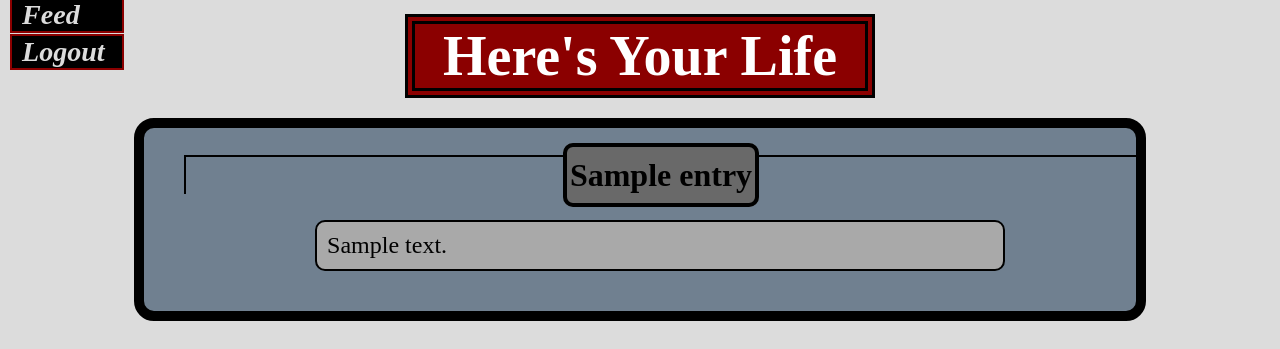
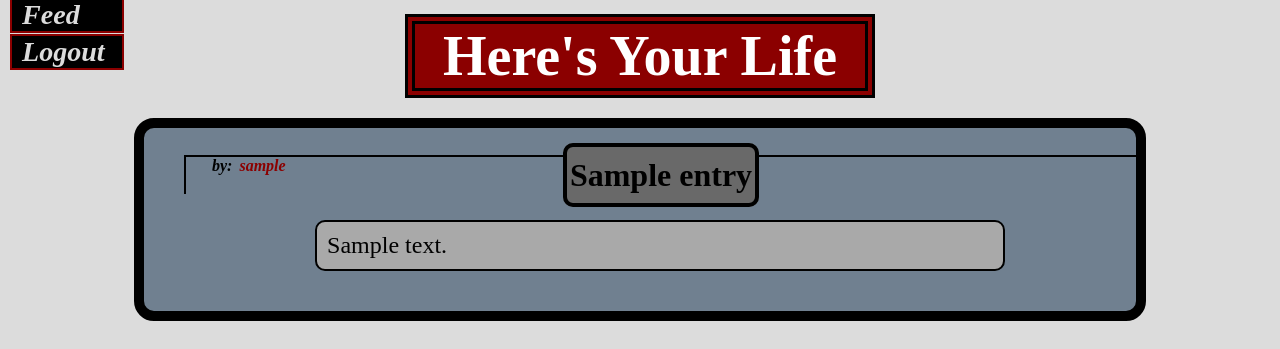
Before and after one commit to toddythebody/blogz, a Flask app: page / in a window 1280 px wide. Shown: the part 102-451 px from the top of the page. Run offline with Flask 2, Linux system fonts and the light colour scheme; the visitor is signed in with stand-in values (Sample User, id 1); tables that the repository leaves empty hold one stand-in row (values such as "Sample post").

Commit message:
placed, but not directed author link

```diff
--- a/static/main.css
+++ b/static/main.css
@@ -119,6 +119,19 @@ li h2 {
     font-size: 2em;
     border-top: 2px solid black;
     border-left: 2px solid black;
+}
+
+#author {
+  font-size: .5em;
+  font-style: italic;
+  position: absolute;
+  left: calc(15% + 20px);
+}
+
+#authorName {
+  color: darkred;
+  background-color: inherit;
+  border: inherit;
 }
 
 li p {
--- a/templates/index.html
+++ b/templates/index.html
@@ -7,8 +7,14 @@
 {% else %}
   <ul>
 {% for post in posts|reverse %}
-    <li><h2><a href="/posted?id={{post.id}}">{{post.name}}</a></h2>
-        <p>{{post.body}}</p></li>
+    <li>
+      <h2>
+        <span id="author">
+          by: <a href="/" id="authorName">{{post.owner.username}}</a>
+        </span>
+      <a href="/posted?id={{post.id}}">{{post.name}}</a>
+    </h2>
+      <p>{{post.body}}</p></li>
 {% endfor %}
   </ul>
 {% endif %}
```
